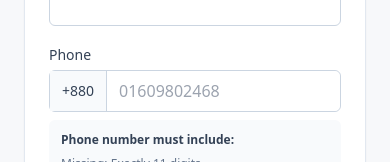
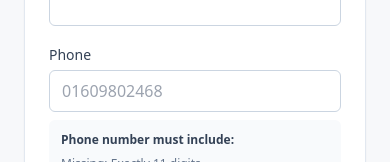
Before and after one commit to rifat-3048/DhakaNest, a Next.js app in the folder frontend/: page /register in a window 390 px wide. Shown: the part 372-534 px from the top of the page. Built offline with nearby package versions, Linux system fonts and the light colour scheme; no server answers.

Commit message:
Refactor phone input in RegisterForm for improved styling and accessibility

```diff
--- a/frontend/src/components/auth/RegisterForm.tsx
+++ b/frontend/src/components/auth/RegisterForm.tsx
@@ -128,19 +128,14 @@ export function RegisterForm() {
 
           <label className="block">
             <span className="text-sm font-medium text-slate-700">Phone</span>
-            <div className="mt-1 flex rounded-md border border-slate-300 bg-white focus-within:border-emerald-700">
-              <span className="flex items-center border-r border-slate-300 bg-slate-50 px-3 text-sm font-medium text-slate-700">
-                +880
-              </span>
             <input
               value={phone}
               onChange={(event) => handlePhoneChange(event.target.value)}
               required
               inputMode="numeric"
               placeholder="01609802468"
-                className="w-full rounded-r-md px-3 py-2 outline-none"
+              className="mt-1 w-full rounded-md border border-slate-300 px-3 py-2 outline-none focus:border-emerald-700"
             />
-            </div>
             <div className="mt-2 rounded-md bg-slate-50 p-3">
               <p className="text-xs font-semibold text-slate-700">
                 Phone number must include:
```
Lines whose indentation alone changed are shown as unchanged.
